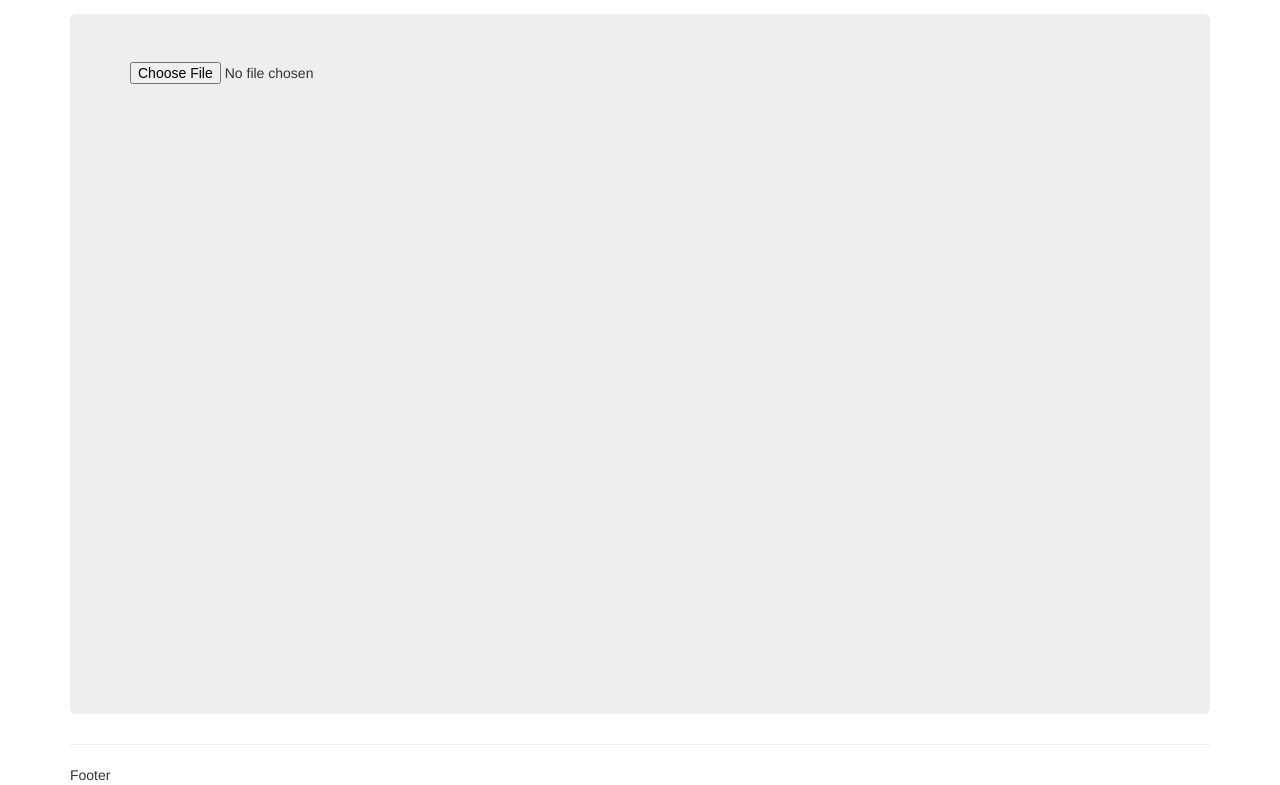
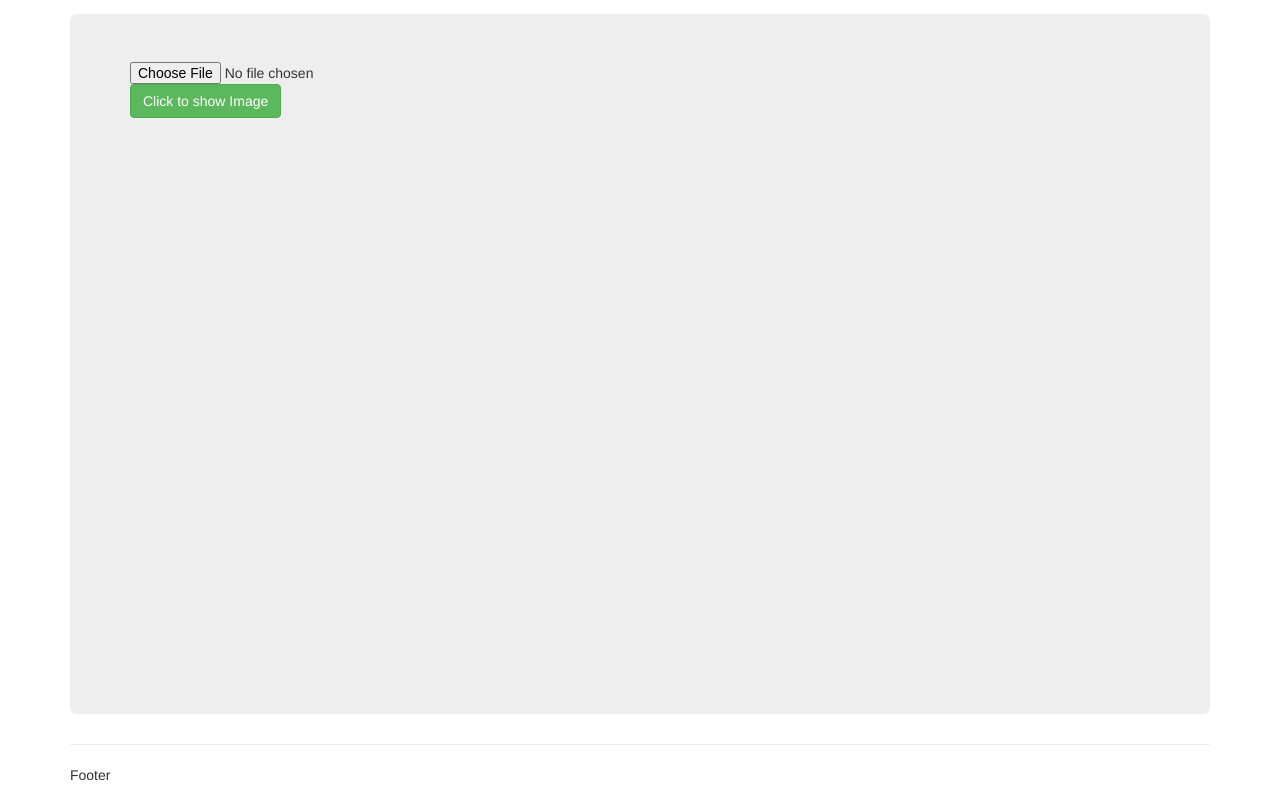
Before and after one commit to GaneshPotharam/New-Task, a plain HTML site: page My task/index.html in a window 1280 px wide. Shown: the part 120-905 px from the top of the page. Drawn offline with nearby package versions, Linux system fonts and the light colour scheme.

Commit message:
Update index.html

```diff
--- a/My task/index.html
+++ b/My task/index.html
@@ -23,7 +23,7 @@
                 <form>
                         <input type="file">
                 </form>
-                <!-- <button class="btn btn-success">Click</button> -->
+                 <button class="btn btn-success">Click to show Image</button>
         <div class="Imgholder">
             <table class="base" >
             </table>
```
